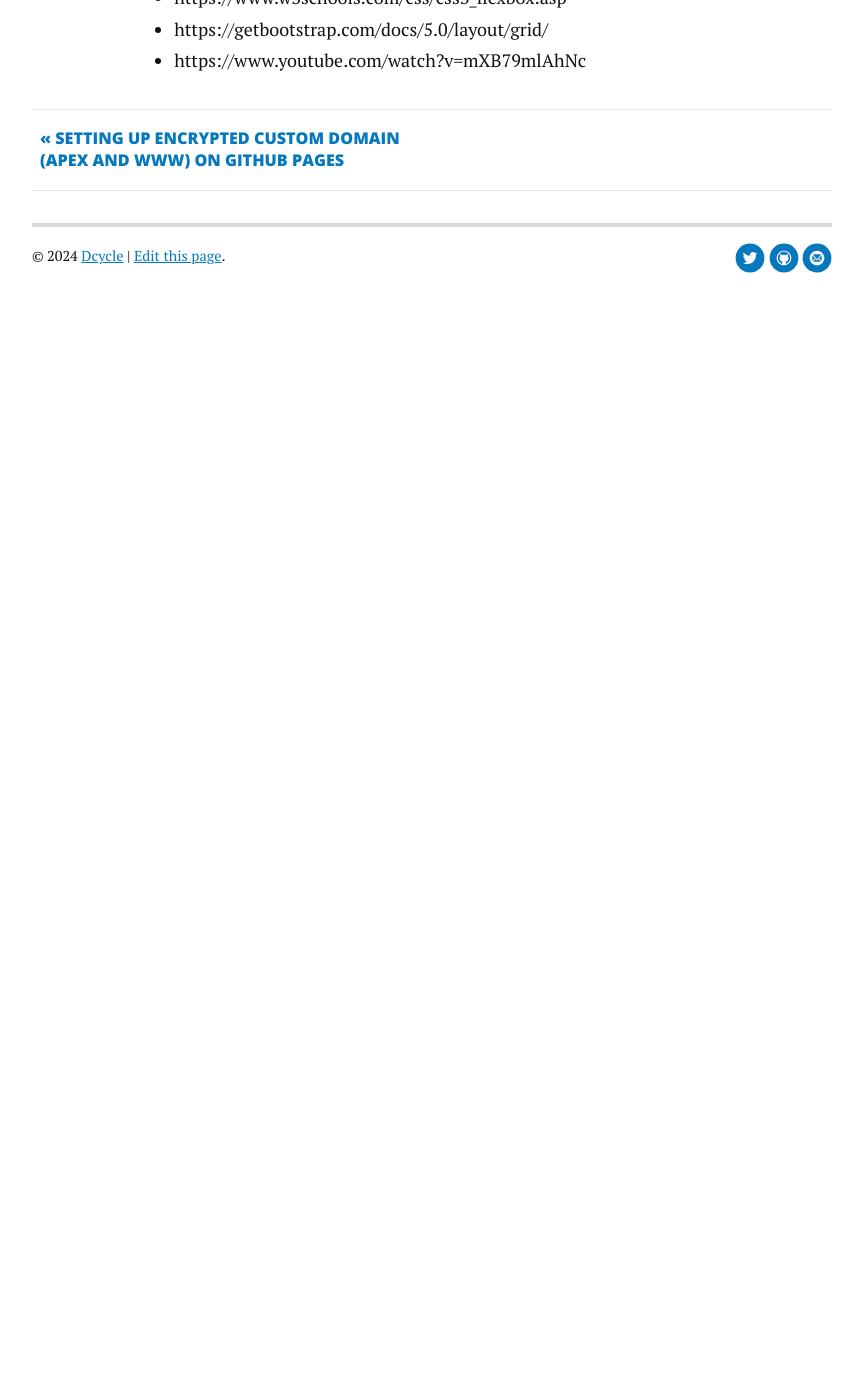
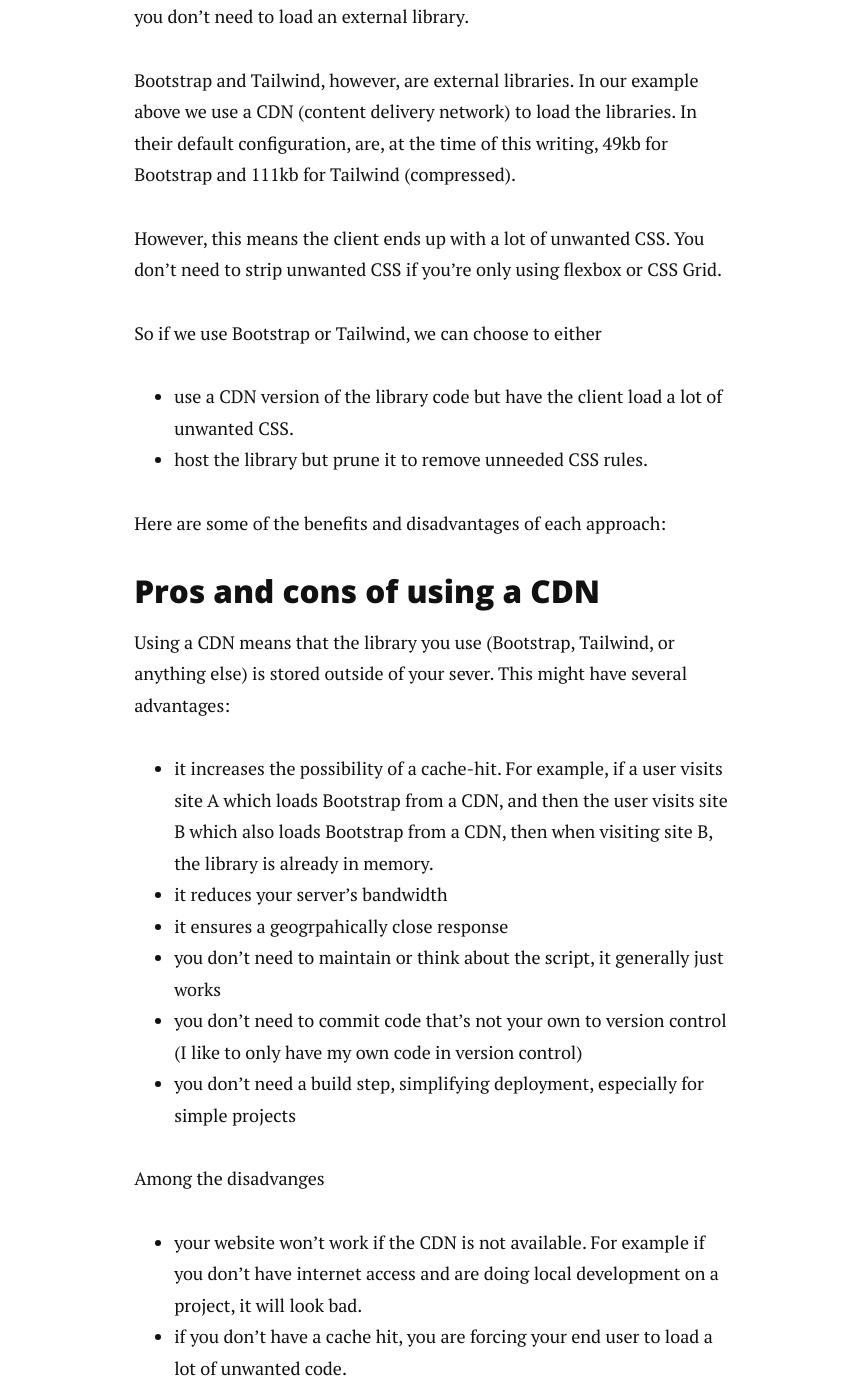
Before and after one commit to alberto56/dcycleblog, a Jekyll site: the page built from _posts/2024-01-08-bootstrap-tailwind-flexbox-grid.md, in a window 1280 px wide and 1400 px high, scrolled down 1177 px. Shown: the whole window, without its empty margins (208-1071 px from the left). Built offline with Jekyll 4.4.1, drawn with Linux system fonts in a browser that asks for light colours; comment, search, counter and statistics services are not loaded; before the commit the page ends 1537 px from its top, so only the background shows below that; some of the changed text lies outside the part shown.

Commit message:
Please squash this commit in the pull request

```diff
--- a/_posts/2024-01-08-bootstrap-tailwind-flexbox-grid.md
+++ b/_posts/2024-01-08-bootstrap-tailwind-flexbox-grid.md
@@ -16,15 +16,68 @@
 
 To get the most out of this post, you should be familiar with CSS.
 
-The 1-minute introduction
+The 30 second introduction
 -----
 
-Chances are you're not familiar with all these approaches, so here's a quick intro to each.
+Chances are you're not familiar with all these approaches, so here's a quick demo of what each can do.
 
 * [A very simple Bootstrap page](/static/bootstrap.html)
 * [A very simple Tailwind page](/static/tailwind.html)
 * [A very simple Flexbox page](/static/flexbox.html)
 * [A very simple CSS Grid page](/static/grid.html)
+
+Minimizing shipped code, and the build step
+-----
+
+Flexbox and CSS Grid are native CSS, supported by all modern browsers, so you don't need to load an external library.
+
+Bootstrap and Tailwind, however, are external libraries. In our example above we use a CDN (content delivery network) to load the libraries. In their default configuration, are, at the time of this writing, 49kb for Bootstrap and 111kb for Tailwind (compressed).
+
+However, this means the client ends up with a lot of unwanted CSS. You don't need to strip unwanted CSS if you're only using flexbox or CSS Grid.
+
+So if we use Bootstrap or Tailwind, we can choose to either
+
+* use a CDN version of the library code but have the client load a lot of unwanted CSS.
+* host the library but prune it to remove unneeded CSS rules.
+
+Here are some of the benefits and disadvantages of each approach:
+
+### Pros and cons of using a CDN
+
+Using a CDN means that the library you use (Bootstrap, Tailwind, or anything else) is stored outside of your sever. This might have several advantages:
+
+* it increases the possibility of a cache-hit. For example, if a user visits site A which loads Bootstrap from a CDN, and then the user visits site B which also loads Bootstrap from a CDN, then when visiting site B, the library is already in memory.
+* it reduces your server's bandwidth
+* it ensures a geogrpahically close response
+* you don't need to maintain or think about the script, it generally just works
+* you don't need to commit code that's not your own to version control (I like to only have my own code in version control)
+* you don't need a build step, simplifying deployment, especially for simple projects
+
+Among the disadvanges
+
+* your website won't work if the CDN is not available. For example if you don't have internet access and are doing local development on a project, it will look bad.
+* if you don't have a cache hit, you are forcing your end user to load a lot of unwanted code.
+
+TailwindCSS's [Play CDN](https://tailwindcss.com/docs/installation/play-cdn) is specifically state as "development purposes only, and is not the best choice for production".
+
+### Pros and cons of building and pruning your CSS
+
+Imagine your web page only uses a few CSS classes from your library (Bootstrap or Tailwind). The main advantage of using a build step to prune the library is that it will result in a small footprint and fast load time, even for larger projects.
+
+The disadvantages have to do with a more complex workflow (which you'd probably want anyway for any medium to large project):
+
+* All developers must be aware of how to build the project to develop locally
+* Your continuous integration (CI) server must build the project before running end-to-end tests
+* The build process should be as close to identical as possible on development, stage, CI and production environements.
+
+### Stripping unwanted CSS in Tailwind
+
+We will use [PurgeCSS](https://purgecss.com) to remove unwanted CSS from our Bootstrap CSS file. To do so, let's revisit our [simple Bootstrap page]((/static/bootstrap.html)) from above.
+
+First, we cannot host our CSS on a CDN if we want to purge it. Instead,
+
+### Stripping unwanted CSS in Tailwind
+
 
 Resources
 -----
@@ -34,3 +87,5 @@
 * https://www.w3schools.com/css/css3_flexbox.asp
 * https://getbootstrap.com/docs/5.0/layout/grid/
 * https://www.youtube.com/watch?v=mXB79mlAhNc
+* https://medium.com/dwarves-foundation/remove-unused-css-styles-from-bootstrap-using-purgecss-88395a2c5772
+* https://stackoverflow.com/a/2180401/1207752
```
Also changed, not shown: 1 other file.
